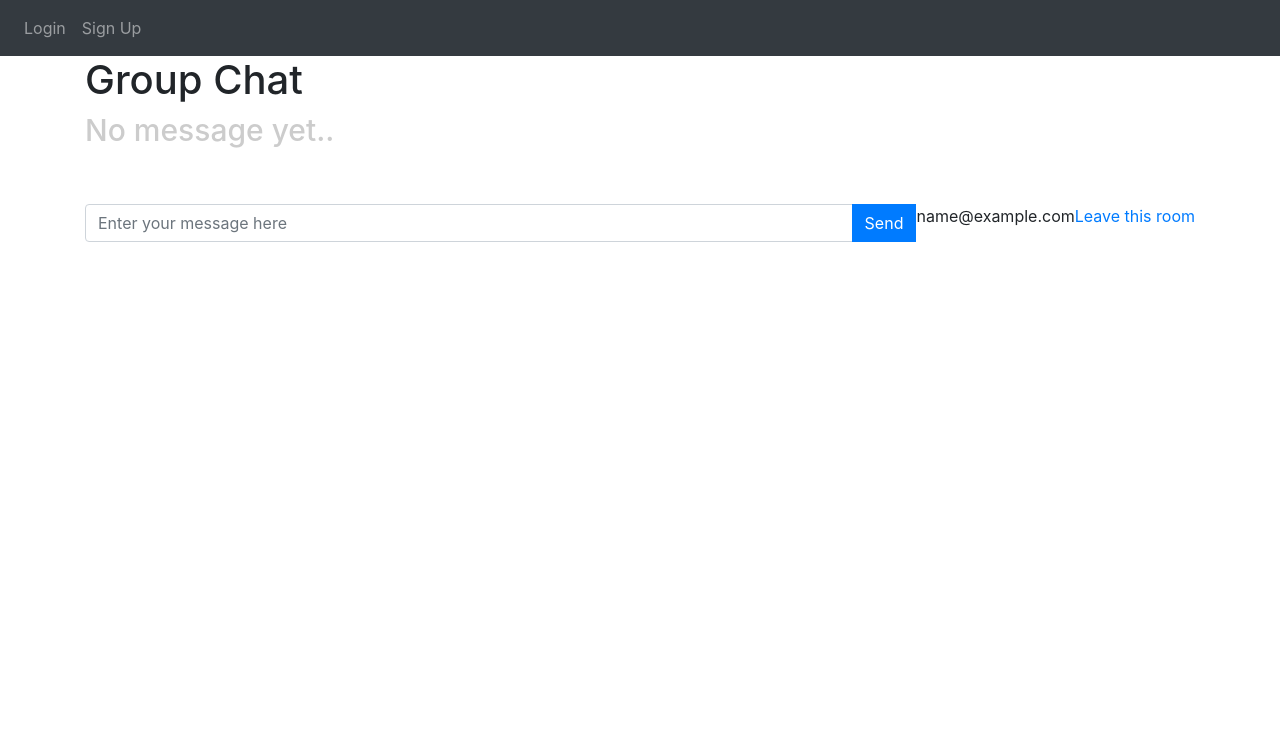
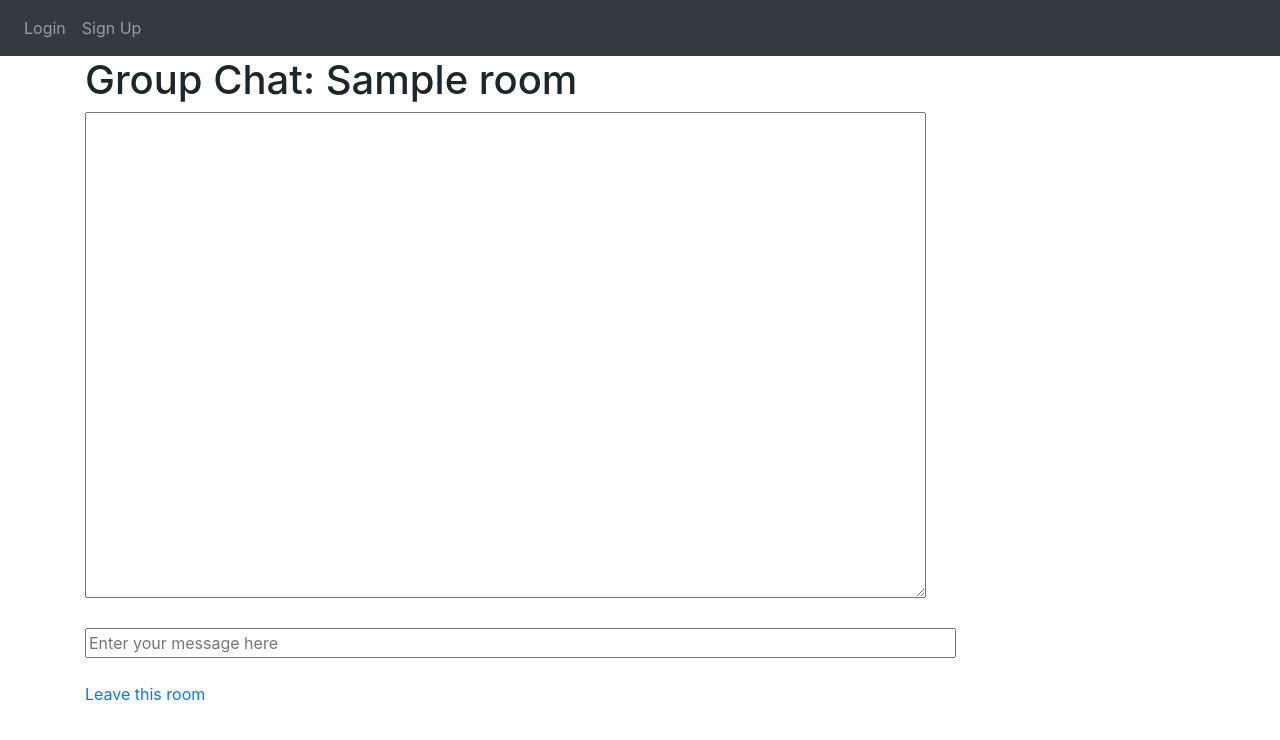
Before and after one commit to xhoodie123/iBox-Flask-, a Flask app: template website/templates/chat.html in a window 1280 px wide. Shown: the top 740 px of the page. Run offline with Flask 2, Linux system fonts and the light colour scheme; the template is opened without the code that fills it: most values are stand-ins (such as "Sample title", 1, 10 or a date in 2020); parts of the project's set-up code (start-up, migrations or seed data) failed here and were passed over; some libraries are stand-ins or nearby versions.

Commit message:
Update chat.html

```diff
--- a/website/templates/chat.html
+++ b/website/templates/chat.html
@@ -1,33 +1,52 @@
 {% extends "base.html" %} {% block title %}Chat{% endblock %}
 
 {% block content %}
-<body>
 
 
+  <head>
+        <title>GroupChat: {{room}}</title>
+        <script type="text/javascript" src="//code.jquery.com/jquery-1.4.2.min.js"></script>
+        <script type="text/javascript" src="//cdnjs.cloudflare.com/ajax/libs/socket.io/1.3.6/socket.io.min.js"></script>
+        <script type="text/javascript" charset="utf-8">
+            var socket;
+            $(document).ready(function(){
+                socket = io.connect('http://' + document.domain + ':' + location.port + '/chat');
+                socket.on('connect', function() {
+                    socket.emit('joined', {});
+                });
+                socket.on('status', function(data) {
+                    $('#chat').val($('#chat').val() + '<' + data.msg + '>\n');
+                    $('#chat').scrollTop($('#chat')[0].scrollHeight);
+                });
+                socket.on('message', function(data) {
+                    $('#chat').val($('#chat').val() + data.msg + '\n');
+                    $('#chat').scrollTop($('#chat')[0].scrollHeight);
+                });
+                $('#text').keypress(function(e) {
+                    var code = e.keyCode || e.which;
+                    if (code == 13) {
+                        message = $('#text').val();
+                        $('#text').val('');
+                        socket.emit('text', {msg: text});
+                    }
+                });
+            });
 
+            function leave_room() {
+                socket.emit('left', {}, function() {
+                    socket.disconnect();
 
-
-	<h1> Group Chat</h1>
-	<h3 style='color: #ccc;font-size: 30px;'>No message yet..</h3>
-	<div class="message_holder"> </div>
-	<br><br>
-	<div id = "display-message-section"></div>
-
-	<div id="input-area" class="input-group mb-3">
-		<input type="text" id="message" class ="form-control" size="80" placeholder="Enter your message here">
-		<div class = "input-group-append">
-			<button type="button" id ="send_message" class = "btn btn-primary" > Send </button>
-	</div>
-
-	<span id = "get-email">{{email}}</span>
-
-	<a href="/home" onclick="leave_room();">Leave this room</a>
-
-	<script src="{{ url_for('static', filename='index.js') }}"></script>
-
-
-
-
-</body>
+                    // go back to the login page
+                    window.location.href = "{{ url_for('views.home') }}";
+                });
+            }
+        </script>
+    </head>
+    <body>
+        <h1>Group Chat: {{ room }}</h1>
+        <textarea id="chat" cols="80" rows="20"></textarea><br><br>
+        <input id="text" size="80" placeholder="Enter your message here"><br><br>
+        <a href="#" onclick="leave_room();">Leave this room</a>
+    </body>
 
 {% endblock %}
```
